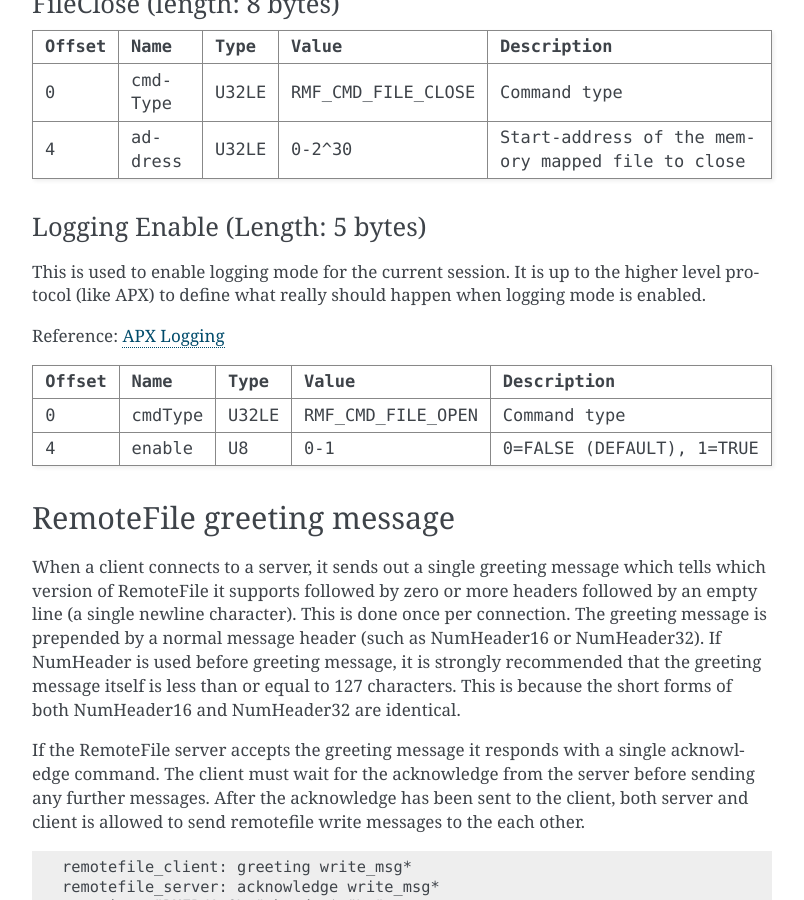
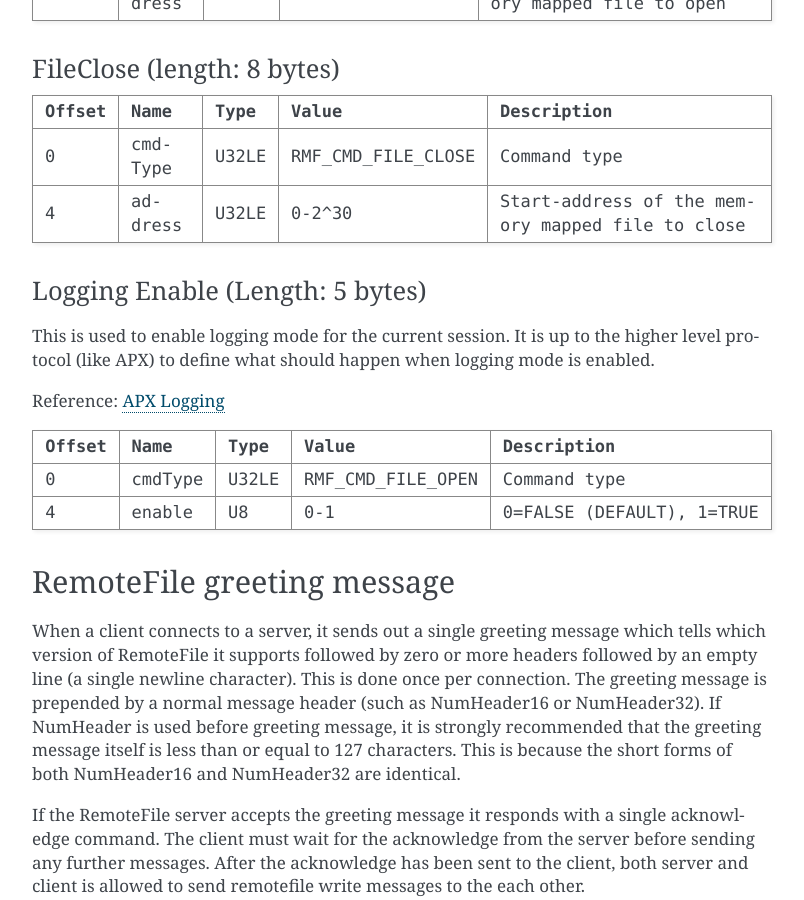
Before and after one commit to cogu/apx-doc, a Sphinx documentation site: the page built from doc/remotefile.rst, in a window 1280 px wide and 900 px high, scrolled down 11072 px. Shown: the whole window, without its empty margins (388-1192 px from the left). Built offline with Sphinx 7.4.7, drawn with Linux system fonts in a browser that asks for light colours; some of the changed text lies outside the part shown.

Commit message:
Changed logging enable to a user-defined command

```diff
--- a/doc/remotefile.rst
+++ b/doc/remotefile.rst
@@ -589,7 +591,7 @@
 ~~~~~~~~~~~~~~~~~~~~~~~~~~~~~~~~
 
 This is used to enable logging mode for the current session. It is up to the higher level protocol (like APX) to define what
-really should happen when logging mode is enabled.
+should happen when logging mode is enabled.
 
 Reference: :doc:`apx_logging`
 
```
Also changed, not shown: other parts of doc/remotefile.rst (+3 -1 lines).
